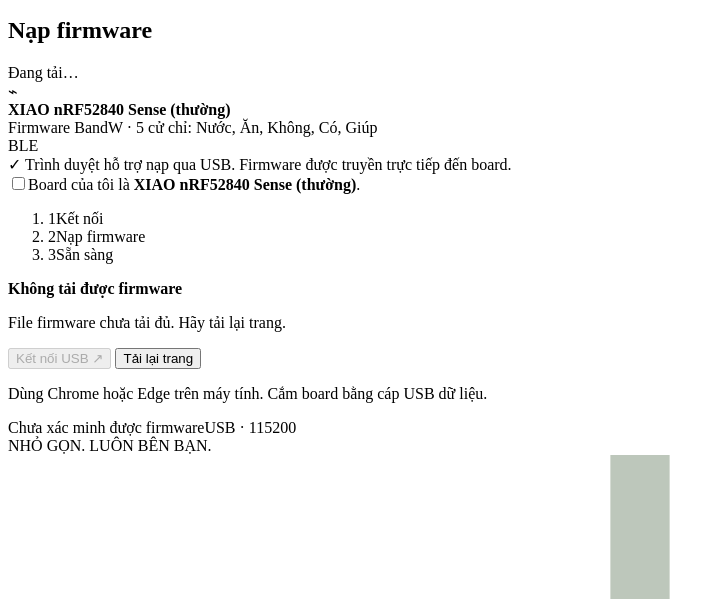
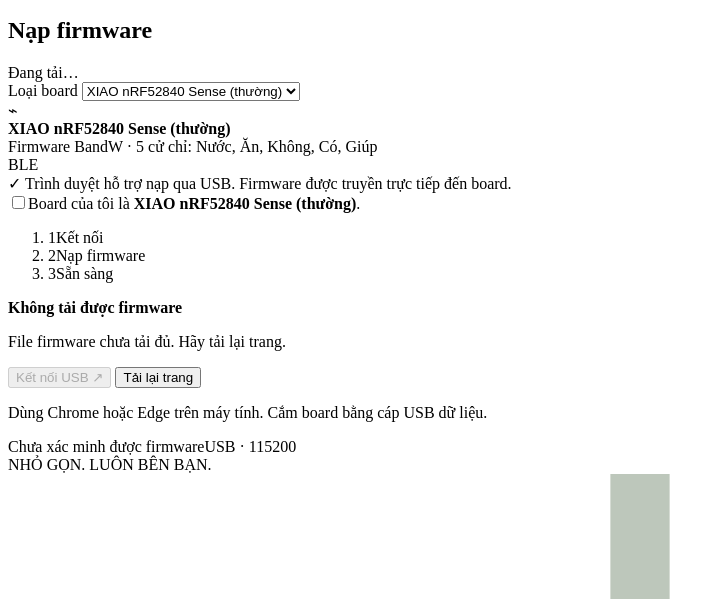
Before and after one commit to Longcao24/bandw, a website with bundled scripts: page web/index.html in a window 1280 px wide. Shown: the part 201-800 px from the top of the page, without its empty margins (0-725 px from the left). Built offline with nearby package versions, Linux system fonts and the light colour scheme; files whose address does not match are found by name.

Commit message:
Web flasher: offer both Sense and Sense Plus again
The team's band is a Sense Plus. Restore the board selector (and the
help texts that tell people to pick the right variant); both firmware
images were still published.

```diff
--- a/web/index.html
+++ b/web/index.html
@@ -3,7 +3,7 @@
 <head>
   <meta charset="utf-8"><meta name="viewport" content="width=device-width,initial-scale=1">
   <meta name="theme-color" content="#214e3c">
-  <meta name="description" content="Nạp firmware BandW cho XIAO nRF52840 Sense ngay trong Chrome qua USB, không cần Arduino IDE.">
+  <meta name="description" content="Nạp firmware BandW cho XIAO nRF52840 Sense và Sense Plus ngay trong Chrome qua USB, không cần Arduino IDE.">
   <meta http-equiv="Content-Security-Policy" content="default-src 'self'; script-src 'self'; style-src 'self'; img-src 'self' data:; connect-src 'self'; object-src 'none'; base-uri 'self'">
   <title>BandW · Nạp firmware vòng tay</title>
   <link rel="icon" href="./favicon.svg" type="image/svg+xml"><link rel="stylesheet" href="./style.css?v=0.5.0-4">
@@ -16,8 +16,8 @@
     <div class="workspace">
       <section class="flash-card" aria-labelledby="flash-title">
         <div class="card-top"><h2 id="flash-title">Nạp firmware</h2><span class="badge" id="version">Đang tải…</span></div>
-        <label class="board-label" for="board-select" hidden>Loại board</label>
-        <select id="board-select" hidden><option value="sense">XIAO nRF52840 Sense (thường)</option></select>
+        <label class="board-label" for="board-select">Loại board</label>
+        <select id="board-select"><option value="sense">XIAO nRF52840 Sense (thường)</option><option value="plus">XIAO nRF52840 Sense Plus</option></select>
         <div class="device"><div class="device-icon" aria-hidden="true">⌁</div><div><strong id="device-name">XIAO nRF52840 Sense (thường)</strong><div class="muted">Firmware BandW · 5 cử chỉ: Nước, Ăn, Không, Có, Giúp</div></div><span class="device-tag">BLE</span></div>
         <div id="compatibility" class="notice" role="status">Đang kiểm tra trình duyệt…</div>
         <label class="model-check"><input id="model-confirm" type="checkbox"><span>Board của tôi là <strong id="confirm-name">XIAO nRF52840 Sense (thường)</strong>.</span></label>
@@ -39,6 +39,6 @@
       </aside>
     </div>
     <section class="gestures" aria-labelledby="gestures-title"><div class="gestures-head"><h2 id="gestures-title">5 cử chỉ của BandW</h2><a href="./gestures.png" download="bandw-5-cu-chi.png">Tải ảnh PNG ↓</a></div><div class="gestures-scroll"><img src="./gestures.svg" width="1584" height="830" alt="5 cử chỉ: Nước — nghiêng cổ tay sang trái; Ăn — nghiêng sang phải; Không — lắc cổ tay nhanh 3 lần; Có — gõ 2 lần lên vòng tay; Giúp — hạ cẳng tay rồi nâng lại 2 lần." loading="lazy"></div></section>
-    <section class="help" aria-label="Trợ giúp"><details><summary>Không thấy board hoặc không vào được chế độ nạp?</summary><p>Kiểm tra cáp USB dữ liệu và đóng ứng dụng đang giữ cổng. Board mới chưa chạy firmware hỗ trợ USB có thể cần nhấn Reset hai lần trong lần nạp đầu. Với firmware không hỗ trợ tự vào chế độ nạp hoặc board đang lỗi, nhấn Reset hai lần rồi chọn cổng bootloader của board. Không cần cài lại bootloader cho board đang dùng BandW.</p></details><details><summary>Nếu đang nạp mà bị ngắt cáp?</summary><p>Cắm lại board, nhấn Reset hai lần để vào bootloader rồi nạp lại. Trang chỉ cập nhật chương trình BandW, không ghi bootloader hoặc SoftDevice. Tránh đóng tab, để máy ngủ hoặc rút cáp trong lúc nạp.</p></details><details><summary>Dùng được trên thiết bị nào?</summary><p>Dùng Chrome hoặc Edge trên Windows, macOS, Linux có Web Serial. Trang hỗ trợ XIAO nRF52840 Sense (thường); không dùng bản không có IMU. Safari, Firefox và trình duyệt điện thoại không được hỗ trợ ở bản này.</p></details><details><summary>Nhật ký nạp</summary><pre id="log" tabindex="0">BandW Web Flasher</pre><button class="text-button" id="download-log">Tải nhật ký</button></details></section>
+    <section class="help" aria-label="Trợ giúp"><details><summary>Không thấy board hoặc không vào được chế độ nạp?</summary><p>Chọn đúng Sense thường hoặc Sense Plus ở đầu trang (xem chữ in trên board). Kiểm tra cáp USB dữ liệu và đóng ứng dụng đang giữ cổng. Board mới chưa chạy firmware hỗ trợ USB có thể cần nhấn Reset hai lần trong lần nạp đầu. Với firmware không hỗ trợ tự vào chế độ nạp hoặc board đang lỗi, nhấn Reset hai lần rồi chọn cổng bootloader đúng loại board đã chọn. Không cần cài lại bootloader cho board đang dùng BandW.</p></details><details><summary>Nếu đang nạp mà bị ngắt cáp?</summary><p>Cắm lại board, nhấn Reset hai lần để vào bootloader rồi nạp lại. Trang chỉ cập nhật chương trình BandW, không ghi bootloader hoặc SoftDevice. Tránh đóng tab, để máy ngủ hoặc rút cáp trong lúc nạp.</p></details><details><summary>Dùng được trên thiết bị nào?</summary><p>Dùng Chrome hoặc Edge trên Windows, macOS, Linux có Web Serial. Trang hỗ trợ XIAO nRF52840 Sense thường và Sense Plus. Chọn đúng loại board trước khi kết nối; không dùng bản không có IMU. Safari, Firefox và trình duyệt điện thoại không được hỗ trợ ở bản này.</p></details><details><summary>Nhật ký nạp</summary><pre id="log" tabindex="0">BandW Web Flasher</pre><button class="text-button" id="download-log">Tải nhật ký</button></details></section>
   </main><footer><span>bandw · Một cử chỉ. Một lời nói.</span><a href="./live/">Xem vòng tay trực tiếp (3D) ↗</a><a href="https://github.com/Longcao24/bandw/tree/main/firmware">Firmware v0.5.3 ↗</a><a href="./LICENSE-NORDIC.txt">Thông tin giấy phép</a><a href="./research/">Góc nghiên cứu cho học sinh ↗</a></footer>
 </body></html>
```
